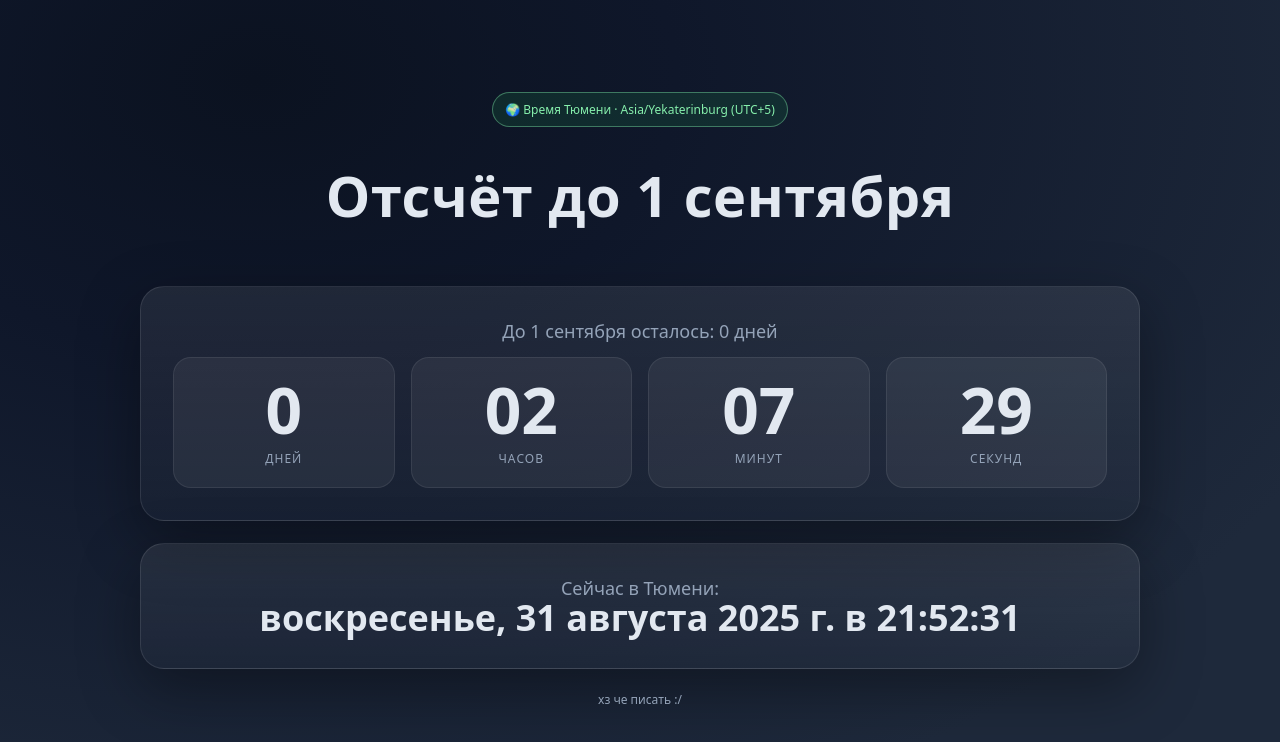
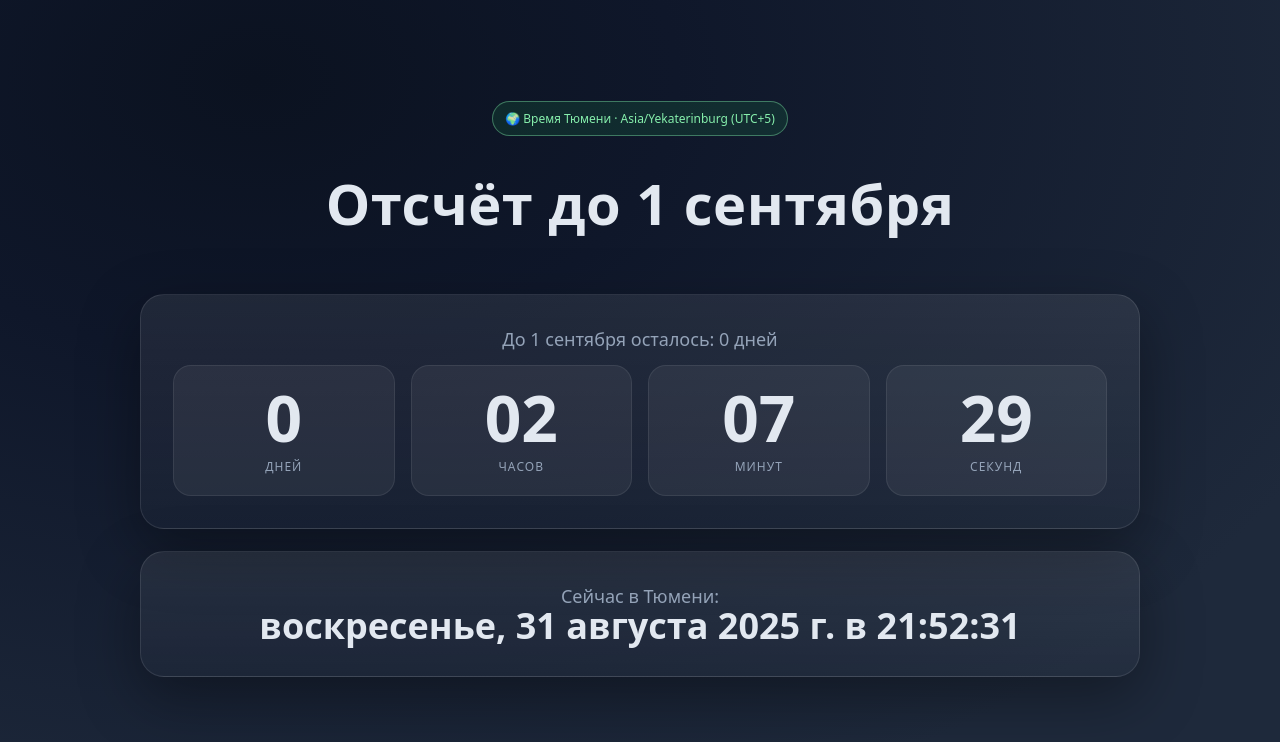
Before and after one commit to slavaslava10201/my-website, a plain HTML site: page index.html in a window 1280 px wide. Drawn offline with Linux system fonts and the light colour scheme.

Commit message:
index.html

```diff
--- a/index.html
+++ b/index.html
@@ -119,7 +119,7 @@
       <div class="value" id="nowTyumen" style="font-size: clamp(20px, 4.8vw, 36px);"></div>
     </div>
 
-    <div class="footer">хз че писать :/</div>
+    <div class="footer"></div>
   </div>
 
   <div class="rain" id="rain" aria-hidden="true"></div>
```
